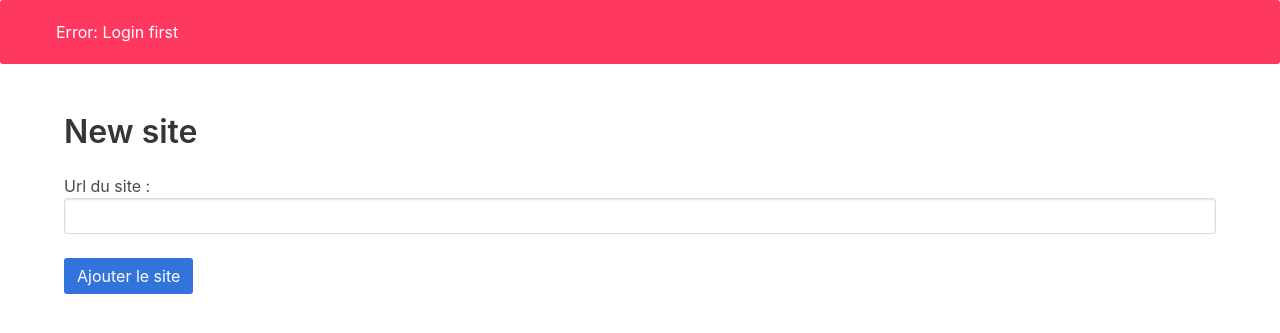
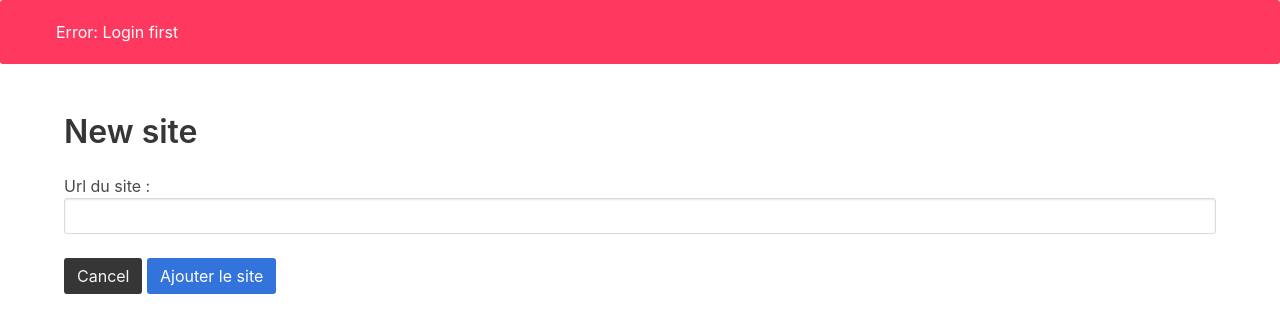
Before and after one commit to ludel/Monitor3000, a Flask app: page /admin/newSite in a window 1280 px wide. Shown: the part 52-385 px from the top of the page. Run offline with Flask 2, Linux system fonts and the light colour scheme; some libraries are stand-ins or nearby versions.

Commit message:
fr to en

```diff
--- a/templates/new_site.html
+++ b/templates/new_site.html
@@ -3,9 +3,10 @@
 {% block titre %}New site{% endblock %}
 
 {% block body %}
-    <h1 class="title" >New site</h1>
-        <form method="post" action="">
-            <label>Url du site : <input class="input" name="url"></label><br><br>
+    <h1 class="title">New site</h1>
+    <form method="post" action="">
+        <label>Url du site : <input class="input" name="url"></label><br><br>
+        <a class="button is-dark" href="{{ url_for('admin') }}">Cancel</a>
         <button class="button is-link" type="submit">Ajouter le site</button>
-        </form>
+    </form>
 {% endblock %}
```
